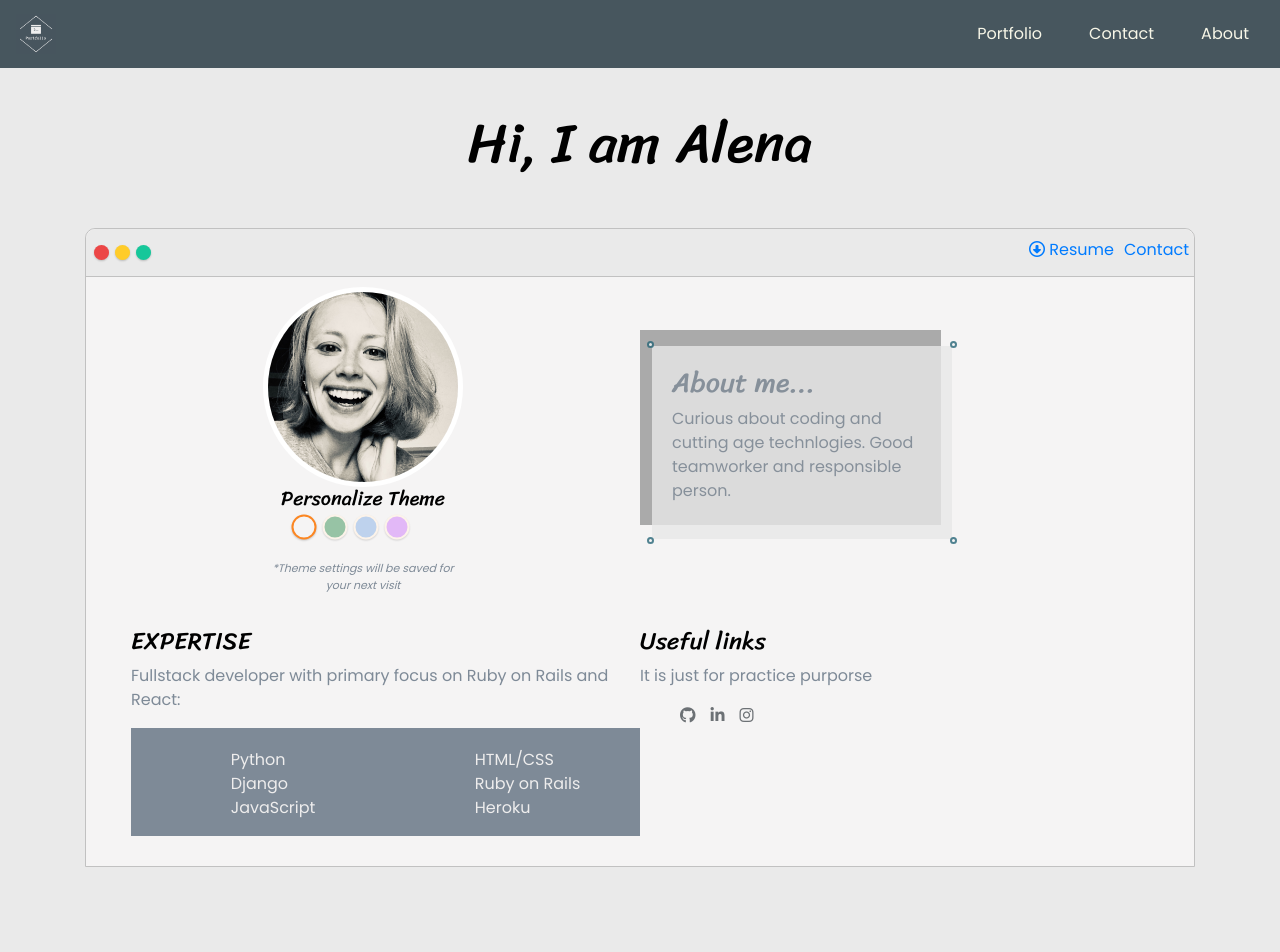
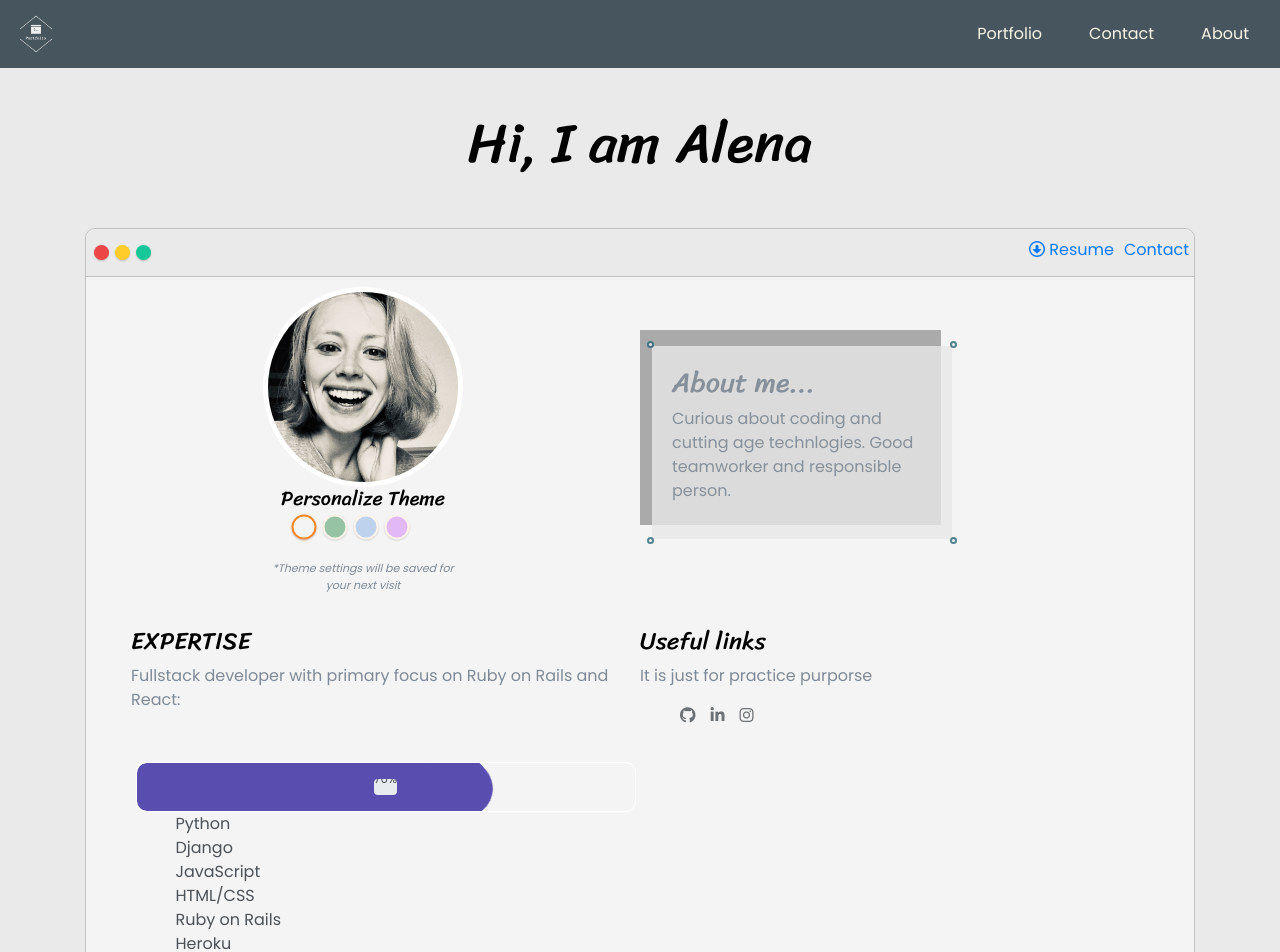
Before and after one commit to alena22292/portfolio-app, a React (Create React App) app: page /about in a window 1280 px wide. Shown: the top 952 px of the page. Before the commit the page ends 867 px from the top, so only its background shows below. Built offline with nearby package versions, Linux system fonts and the light colour scheme.

Commit message:
Add animation pattern to the skill bar

```diff
--- a/src/components/About.jsx
+++ b/src/components/About.jsx
@@ -9,13 +9,20 @@ class About extends Component {
             <div className="about-me">
               <h4>EXPERTISE</h4>
               <p>Fullstack developer with primary focus on Ruby on Rails and React: </p>
-              <div className="languages">
+              <div className="language-container">
+                <div className="progressbar-container">
+                  <div className="progressbar-complete" style={{width: "70%"}}>
+                    <div className="progressbar-liquid"></div>
+                  </div>
+                  <span className="progress">70%</span>
+                </div>
+
+
+
                 <ul>
                   <li>Python</li>
                   <li>Django</li>
                   <li>JavaScript</li>
-                </ul>
-                <ul>
                   <li>HTML/CSS</li>
                   <li>Ruby on Rails</li>
                   <li>Heroku</li>
--- a/src/index.css
+++ b/src/index.css
@@ -446,15 +446,71 @@ ul {
   padding: 30px;
 }
 
-.languages {
-  display: flex;
-  justify-content: space-around;
-  padding-top: 20px;
-  background-color: #7e8a97;
+/*Language container animation*/
+
+.language-container {
+  max-width: 500px;
+  margin: 50px auto;
+  /*background-color: #7e8a97;*/
 }
-.languages li {
-  color: #eeeded;
+
+ .language-container .progressbar-container {
+   position: relative;
+   width: 100%;
+   height: 50px;
+   border: 1px solid #fff;
+   border-radius: 10px;
+   display: flex;
+   align-items: center;
+   justify-content: center;
+   overflow: hidden;
 }
+ .language-container .progressbar-container .progressbar-complete {
+   position: absolute;
+   left: 0;
+   top: 0px;
+   height: 100%;
+   background-color: #5225bd;
+   border-radius: 10px;
+   animation: g 2500ms infinite ease-in-out;
+   z-index: 2;
+}
+ .language-container .progressbar-container .progressbar-complete .progressbar-liquid {
+   z-index: 1;
+   width: 70px;
+   height: 70px;
+   animation: g 2500ms infinite ease-in-out, r 3000ms infinite cubic-bezier(0.5, 0.5, 0.5, 0.5);
+   position: absolute;
+   right: -5px;
+   top: -10px;
+   background-color: #5225bd;
+   border-radius: 40%;
+}
+ .language-container .progressbar-container .progress {
+   z-index: 2;
+}
+ @keyframes g {
+   0% {
+     background-color: #5225bd;
+  }
+   50% {
+     background-color: #607e9e;
+  }
+   100% {
+     background-color: #5225bd;
+  }
+}
+ @keyframes r {
+   from {
+     transform: rotate(0deg);
+  }
+   from {
+     transform: rotate(360deg);
+  }
+}
+
+/*____________________*/
+
 
 .link-color {
   font-weight: bold;
```
